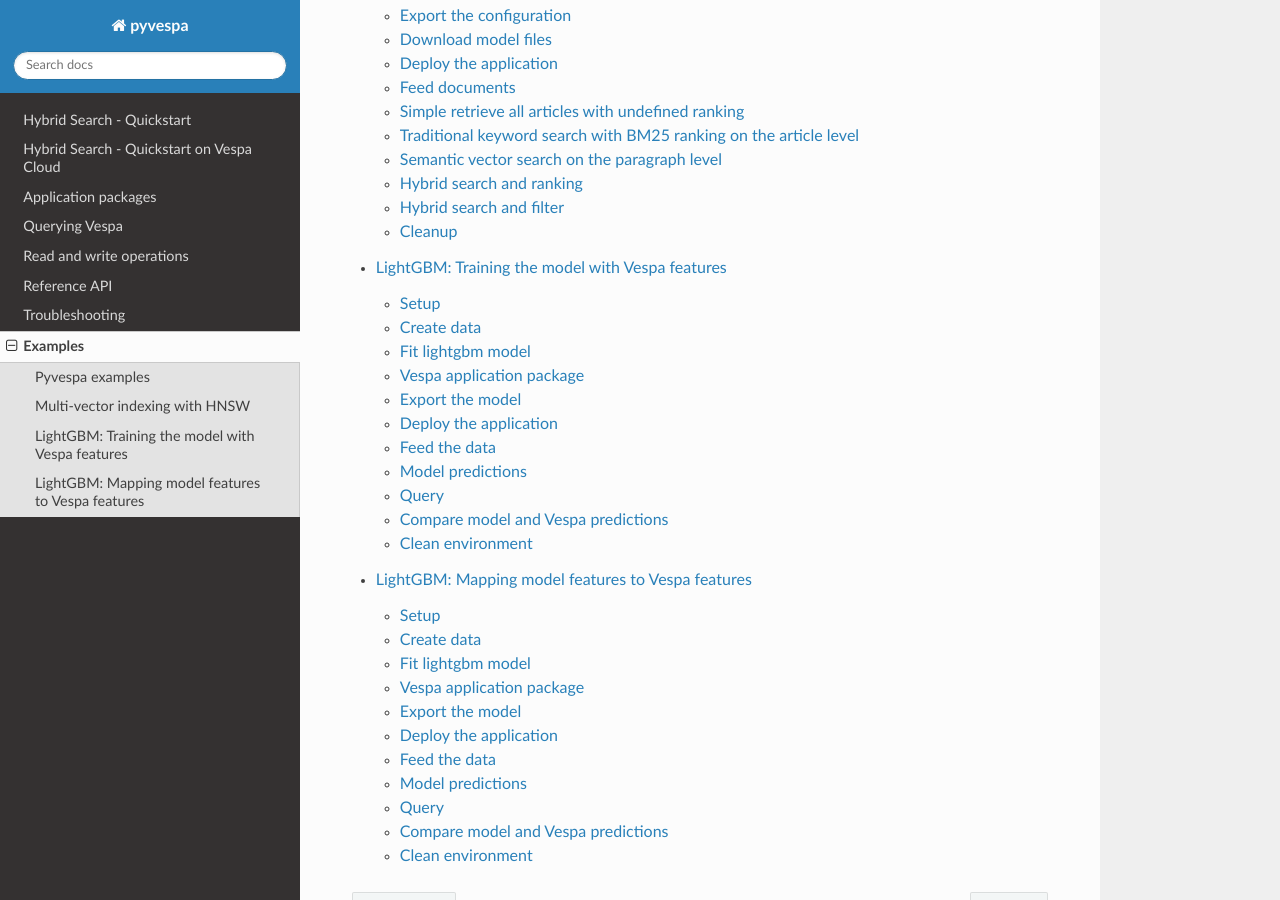
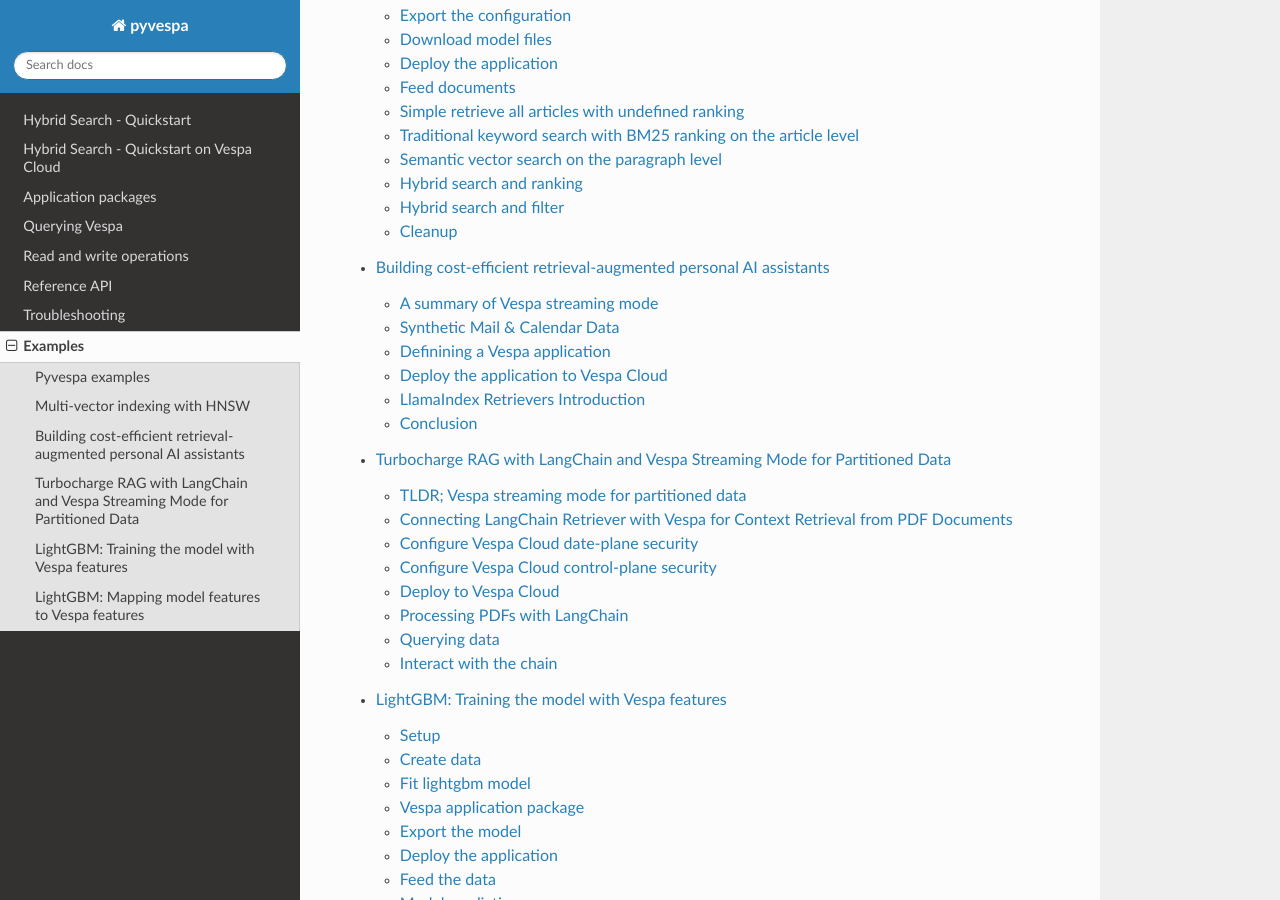
Before and after one commit to vespa-engine/pyvespa, a Sphinx documentation site: the page built from docs/sphinx/source/examples.rst, in a window 1280 px wide and 900 px high, scrolled down 432 px. Built offline with Sphinx 7.4.7 and the Read the Docs theme 2.0.0, drawn with Linux system fonts in a browser that asks for light colours.

Commit message:
Link example notebooks (#649)
Co-authored-by: Kristian Aune <kraune@verizonmedia.com>

```diff
--- a/docs/sphinx/source/examples.rst
+++ b/docs/sphinx/source/examples.rst
@@ -6,5 +6,7 @@
 
    examples/pyvespa-examples
    examples/multi-vector-indexing
+   examples/scaling-personal-ai-assistants-with-streaming-mode-cloud
+   examples/turbocharge-rag-with-langchain-and-vespa-streaming-mode-cloud
    examples/lightgbm-with-categorical
    examples/lightgbm-with-categorical-mapping
```
